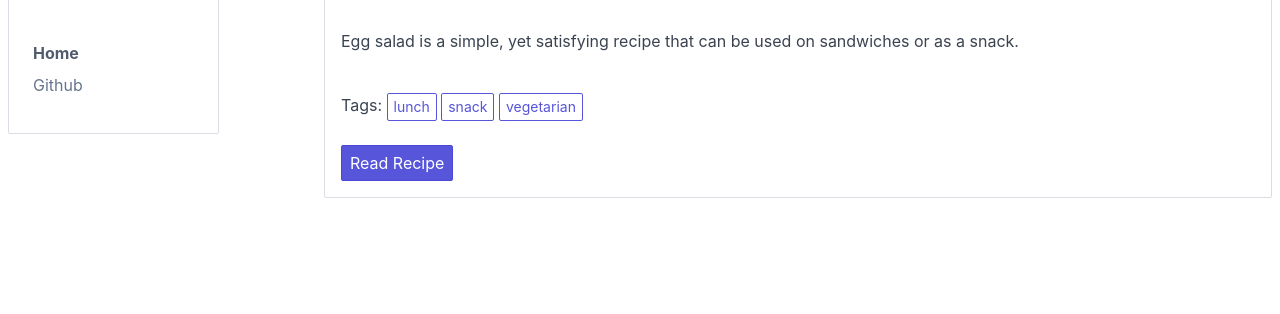
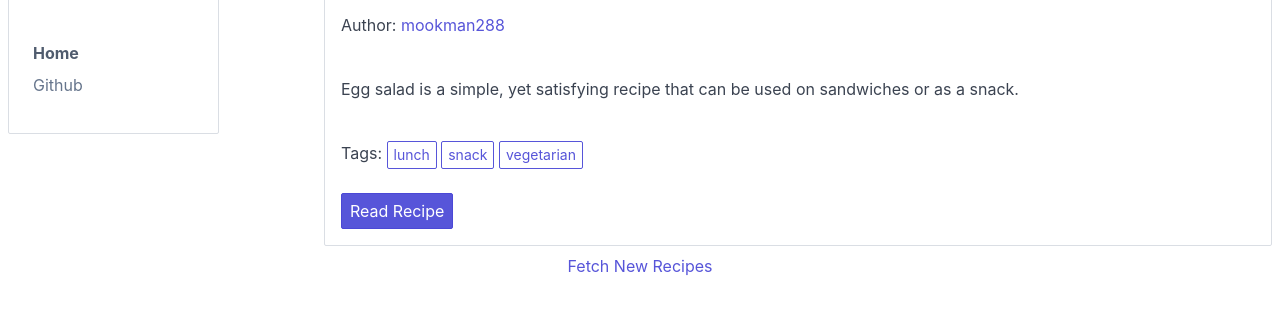
Before and after one commit to mookman288/recipe-index, a plain HTML site: page index.html in a window 1280 px wide. Shown: the part 142-456 px from the top of the page. Drawn offline with nearby package versions, Linux system fonts and the light colour scheme.

Commit message:
Update application to provide author information and cache clearing:
* Update index.html to support on-demand cache clearing.
* Update app.js to support cache clearing and author information.
* Update egg salad recipe with author information.

```diff
--- a/index.html
+++ b/index.html
@@ -58,7 +58,8 @@
 			</div>
 		</section>
 		<footer class="text-center">
-			<script src="js/app.js"></script>
+			<a href="?c=true">Fetch New Recipes</a>
 		</footer>
+		<script src="js/app.js"></script>
 	</body>
 </html>
--- a/js/app.js
+++ b/js/app.js
@@ -11,9 +11,7 @@ String.prototype.ucwords = function() {
 const expiry = 86400000;
 const params = new URLSearchParams(window.location.search);
 
-let search;
-let cache = JSON.parse(localStorage.getItem('recipes')) ?? {};
-let recipes = (typeof cache.data !== 'undefined') ? cache.data : {};
+let search, cache, recipes;
 
 const handleError = (error) => {
 	document.getElementById('notices').innerHTML = '';
@@ -30,7 +28,19 @@ const handleInfo = (info) => {
 };
 
 const getElementHtml = (recipe, compact, hideButton) => {
-	let description = '', ingredients = '', steps = '', tags = '';
+	let author = '', description = '', ingredients = '', steps = '', tags = '';
+
+	if (typeof recipe.author !== 'undefined') {
+		author = '<p>Author: ';
+
+		if (typeof recipe.authorLink !== 'undefined') {
+			author += '<a href="' + recipe.authorLink + '" target="_blank">' + recipe.author + '</a>';
+		} else {
+			author = recipe.author;
+		}
+
+		author += '</p>';
+	}
 
 	if (typeof recipe.description !== 'undefined') {
 		recipe.description.split(/\r?\n/).forEach((line) => {
@@ -95,7 +105,7 @@ const getElementHtml = (recipe, compact, hideButton) => {
 	if (typeof recipe.tags !== 'undefined') {
 		tags = '<p>Tags: ';
 
-		recipe.tags.forEach((tag) => { console.log(tag);
+		recipe.tags.forEach((tag) => {
 			tags += '<a href="?s=' + encodeURIComponent(tag) + '" class="btn btn-sm">' + tag + '</a> ';
 		});
 
@@ -108,6 +118,7 @@ const getElementHtml = (recipe, compact, hideButton) => {
 		<div class="panel">
 			<div class="panel-header">
 				<h2>` + recipe.name.ucwords() + `</h2>
+				` + author + `
 			</div>
 			<div class="panel-body">
 				` + description + `
@@ -166,9 +177,6 @@ const processSearch = () => {
 		document.getElementById('content').innerHTML = '';
 
 		searchTerm.split(' ').forEach((term) => {
-
-			console.log(term);
-
 			for (const slug in recipes) {
 				const regex = new RegExp(term, 'g');
 
@@ -223,6 +231,8 @@ const processSearch = () => {
 const getRecipes = () => {
 	if (typeof recipes === 'undefined' || Object.keys(recipes).length < 1
 		|| Math.abs(new Date() - new Date(cache.timestamp) > expiry)) {
+
+
 		fetch('recipes.json')
 			.then((response) => {
 				if (response.status !== 200) {
@@ -275,6 +285,11 @@ const getRecipes = () => {
 
 const app = (() => {
 	search = false;
+	cache = (!params.get('c')) ? JSON.parse(localStorage.getItem('recipes')) ?? {} : {};
+	recipes = (typeof cache.data !== 'undefined') ? cache.data : {};
+
+	//Clear the cache to fetch new recipes.
+	if (params.get('c')) handleInfo('Cache cleared: fetching new recipes.');
 
 	document.querySelector('html').setAttribute('lang', 'en');
 
--- a/recipes/egg-salad.json
+++ b/recipes/egg-salad.json
@@ -1,6 +1,7 @@
 {
 	"name": "egg salad",
-	"author": "github@mookman288",
+	"author": "mookman288",
+	"authorLink": "https://github.com/mookman288/",
 	"description": "Egg salad is a simple, yet satisfying recipe that can be used on sandwiches or as a snack.",
 	"ingredients": [
 		{
```
